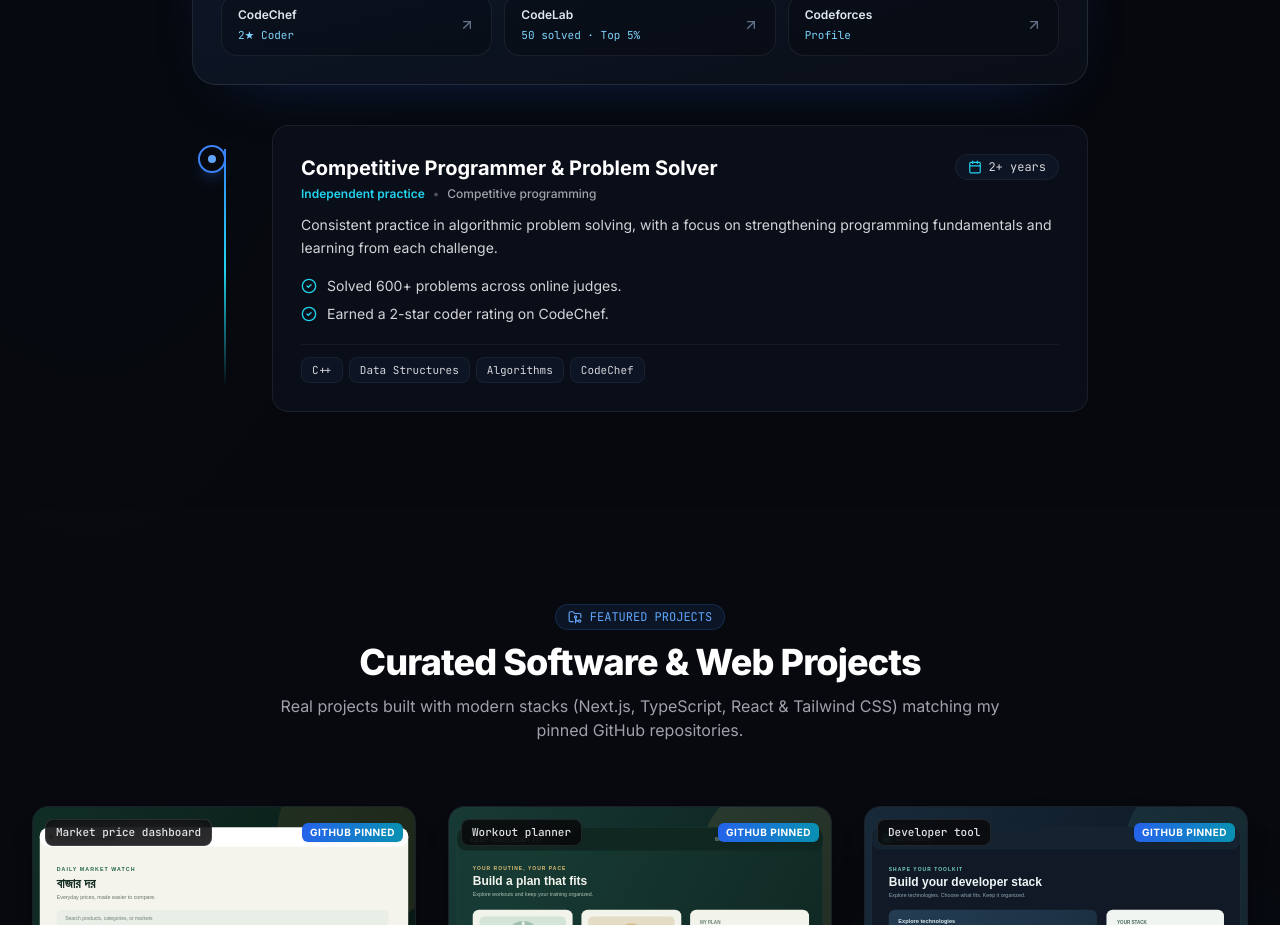
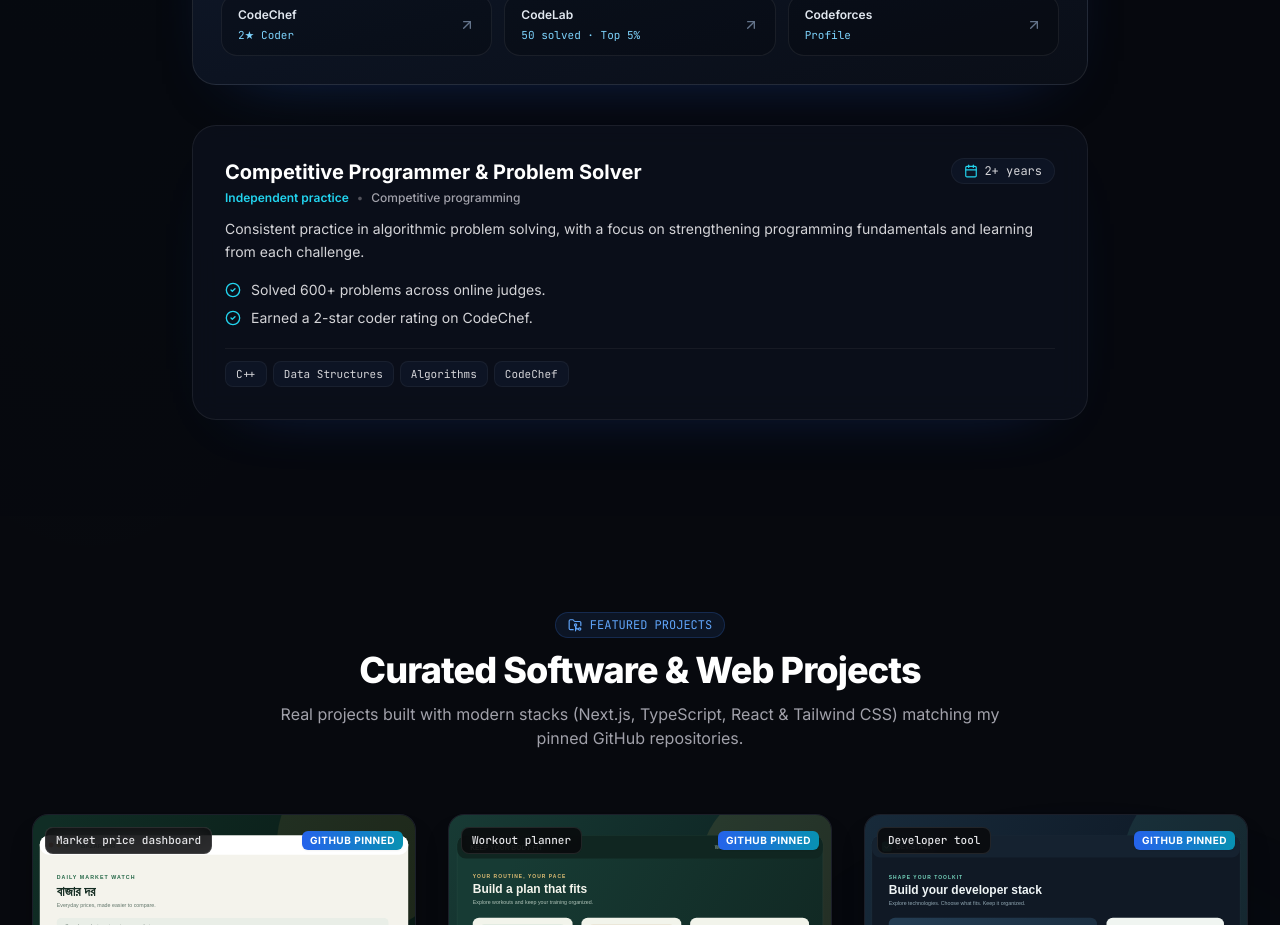
Before and after one commit to KawsarCodes404/ridwanul-portfolio, a React (Vite) app: page / in a window 1280 px wide. Shown: the part 5300-6225 px from the top of the page. Built offline with nearby package versions, Linux system fonts and the light colour scheme.

Commit message:
Now fixed the alignment issue in the cp section

```diff
--- a/src/components/Experience.jsx
+++ b/src/components/Experience.jsx
@@ -1,5 +1,5 @@
 import React from 'react';
-import { Briefcase, Calendar, CheckCircle2, Award, Terminal, Code2, ArrowUpRight } from 'lucide-react';
+import { Briefcase, Calendar, CheckCircle2, Award, ArrowUpRight } from 'lucide-react';
 import { portfolioData } from '../data/portfolioData';
 
 export default function Experience() {
@@ -53,20 +53,10 @@ export default function Experience() {
 
         {/* Experience Timeline */}
         <div className="max-w-4xl mx-auto relative">
-
-          {/* Vertical Timeline Guide Line */}
-          <div className="hidden sm:block absolute left-8 top-6 bottom-6 w-0.5 bg-gradient-to-b from-blue-500 via-cyan-400 to-transparent" />
-
           <div className="space-y-8">
             {experience.map((item, idx) => (
-              <div key={idx} className="relative sm:pl-20 group">
-
-                {/* Timeline Dot Icon */}
-                <div className="hidden sm:flex absolute left-5 top-5 -translate-x-1/2 w-7 h-7 rounded-full bg-[#07090e] border-2 border-blue-500 items-center justify-center shadow-lg shadow-blue-500/20 group-hover:scale-110 group-hover:border-cyan-400 transition-all">
-                  <div className="w-2 h-2 rounded-full bg-blue-400 group-hover:bg-cyan-300" />
-                </div>
-
-                <div className="glass-card rounded-2xl p-6 sm:p-7 border border-white/5 hover:border-blue-500/30 transition-all duration-300">
+              <div key={idx} className="group">
+                <div className="glass-card relative overflow-hidden rounded-3xl border border-white/[0.08] border-l-2 border-l-sky-400/70 p-6 shadow-[0_24px_70px_-52px_rgba(37,99,235,.45)] transition-all duration-300 hover:border-sky-300/25 hover:border-l-cyan-300 sm:p-8">
                   <div className="flex flex-col sm:flex-row sm:items-start justify-between gap-3 mb-3">
                     <div>
                       <h3 className="text-lg sm:text-xl font-bold text-white group-hover:text-cyan-300 transition-colors">
```
